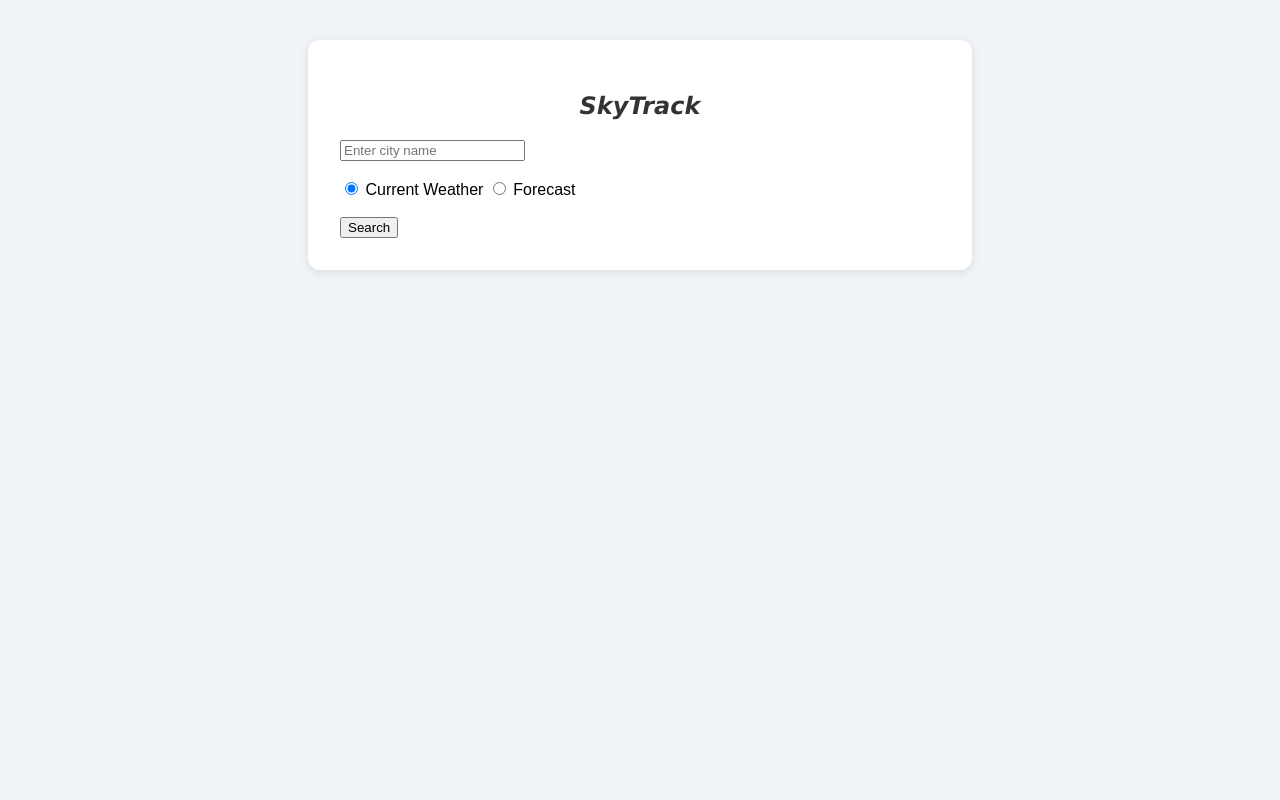
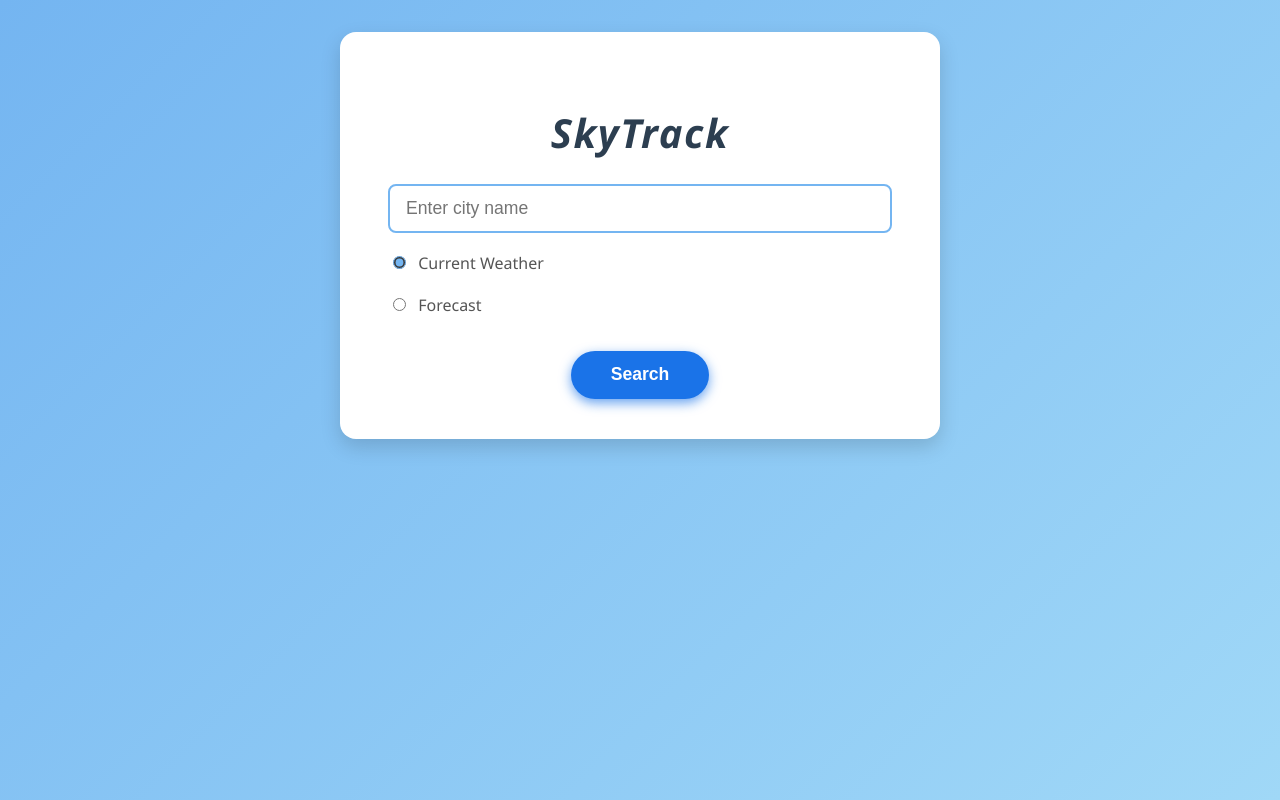
Before and after one commit to leonorawalo/SkyTrack, a Django app: page / in a window 1280 px wide. Run offline with Django 5.2, Linux system fonts and the light colour scheme.

Commit message:
This is where I'm currently at

```diff
--- a/weather/templates/weather/index.html
+++ b/weather/templates/weather/index.html
@@ -1,46 +1,147 @@
 <!DOCTYPE html>
 <html lang="en">
 <head>
-    <meta charset="UTF-8">
-    <title>Weather Dashboard</title>
+    <meta charset="UTF-8" />
+    <title>Weather Dashboard - SkyTrack</title>
     <style>
+        /* Reset some defaults */
+        * {
+            box-sizing: border-box;
+        }
+
+        body {
+            font-family: 'Segoe UI', Tahoma, Geneva, Verdana, sans-serif;
+            background: linear-gradient(135deg, #74b5f1, #a0d8f7);
+            margin: 0;
+            padding: 2rem;
+            color: #333;
+            min-height: 100vh;
+            display: flex;
+            justify-content: center;
+            align-items: flex-start;
+        }
+
+        .container {
+            background-color: #fff;
+            max-width: 600px;
+            width: 100%;
+            padding: 2.5rem 3rem;
+            border-radius: 16px;
+            box-shadow: 0 8px 20px rgba(0, 0, 0, 0.15);
+            transition: box-shadow 0.3s ease;
+        }
+
+        .container:hover {
+            box-shadow: 0 12px 30px rgba(0, 0, 0, 0.25);
+        }
+
         h2 {
             text-align: center;
-            color: #333;
             font-style: italic;
-            font-family:Verdana, Geneva, Tahoma, sans-serif;
+            font-weight: 700;
+            font-size: 2.5rem;
+            margin-bottom: 1.5rem;
+            color: #2c3e50;
+            letter-spacing: 0.1rem;
         }
-        body {
-            font-family: Arial, sans-serif;
-            padding: 2rem;
-            background-color: #f0f4f8;
+
+        form {
+            display: flex;
+            flex-direction: column;
+            gap: 1.2rem;
         }
-        .container {
-            background-color: rgb(74, 180, 241);
-            max-width: 600px;
-            margin: 0 auto;
-            background: white;
-            padding: 2rem;
-            border-radius: 12px;
-            box-shadow: 0 2px 10px rgba(0,0,0,0.1);
+
+        input[type="text"] {
+            padding: 0.75rem 1rem;
+            font-size: 1.1rem;
+            border: 2px solid #74b5f1;
+            border-radius: 8px;
+            transition: border-color 0.3s ease;
+            width: 100%;
         }
-        .hidden {
-            display: none;
+
+        input[type="text"]:focus {
+            outline: none;
+            border-color: #1a73e8;
+            box-shadow: 0 0 8px #1a73e8aa;
         }
-        .error {
-            color: red;
-            font-weight: bold;
+
+        label {
+            font-size: 1rem;
+            color: #555;
+            user-select: none;
         }
-        .weather-info {
+
+        label input[type="radio"] {
+            margin-right: 0.5rem;
+            accent-color: #74b5f1;
+            cursor: pointer;
+        }
+
+        .button-wrapper {
+            text-align: center;
             margin-top: 1rem;
         }
-        .forecast {
+
+        button {
+            background-color: #1a73e8;
+            color: white;
+            border: none;
+            padding: 0.85rem 2.5rem;
+            font-size: 1.1rem;
+            border-radius: 25px;
+            cursor: pointer;
+            font-weight: 600;
+            transition: background-color 0.3s ease;
+            box-shadow: 0 4px 12px #1a73e8aa;
+        }
+
+        button:hover {
+            background-color: #155bb5;
+            box-shadow: 0 6px 16px #155bb5cc;
+        }
+
+        .error {
+            color: #e74c3c;
+            font-weight: 700;
             margin-top: 1rem;
+            text-align: center;
+            background: #fdecea;
+            padding: 0.75rem 1rem;
+            border-radius: 8px;
+            border: 1px solid #e74c3c;
         }
+
+        .weather-info, .forecast {
+            margin-top: 2rem;
+            padding: 1.2rem 1.5rem;
+            border-radius: 12px;
+            background-color: #e9f1fc;
+            box-shadow: inset 0 0 8px #74b5f1aa;
+        }
+
+        h3 {
+            margin-bottom: 1rem;
+            color: #2c3e50;
+            border-bottom: 2px solid #74b5f1;
+            padding-bottom: 0.4rem;
+            font-weight: 700;
+        }
+
         .forecast-item {
             margin-bottom: 1rem;
-            padding: 0.5rem;
-            border-bottom: 1px solid #ccc;
+            padding-bottom: 0.8rem;
+            border-bottom: 1px solid #b0c8e7;
+        }
+
+        .forecast-item:last-child {
+            border-bottom: none;
+        }
+
+        .forecast-item p {
+            margin: 0.2rem 0;
+            color: #34495e;
+            font-size: 0.95rem;
         }
     </style>
 </head>
@@ -48,23 +149,25 @@
     <div class="container">
         <h2>SkyTrack</h2>
         <form method="GET" action=".">
-            <input type="text" name="city" placeholder="Enter city name" required><br><br>
+            <input type="text" name="city" placeholder="Enter city name" required />
 
             <label>
-                <input type="radio" name="type" value="current" checked>
+                <input type="radio" name="type" value="current" checked />
                 Current Weather
             </label>
             <label>
-                <input type="radio" name="type" value="forecast">
+                <input type="radio" name="type" value="forecast" />
                 Forecast
             </label>
-            <br><br>
-            <button type="submit">Search</button>
+
+            <div class="button-wrapper">
+                <button type="submit">Search</button>
+            </div>
         </form>
 
         <!-- Error message -->
         {% if error %}
-            <p class="error"> {{error}} </p>
+            <p class="error">{{ error }}</p>
         {% endif %}
 
         <!-- Current weather display -->
```
